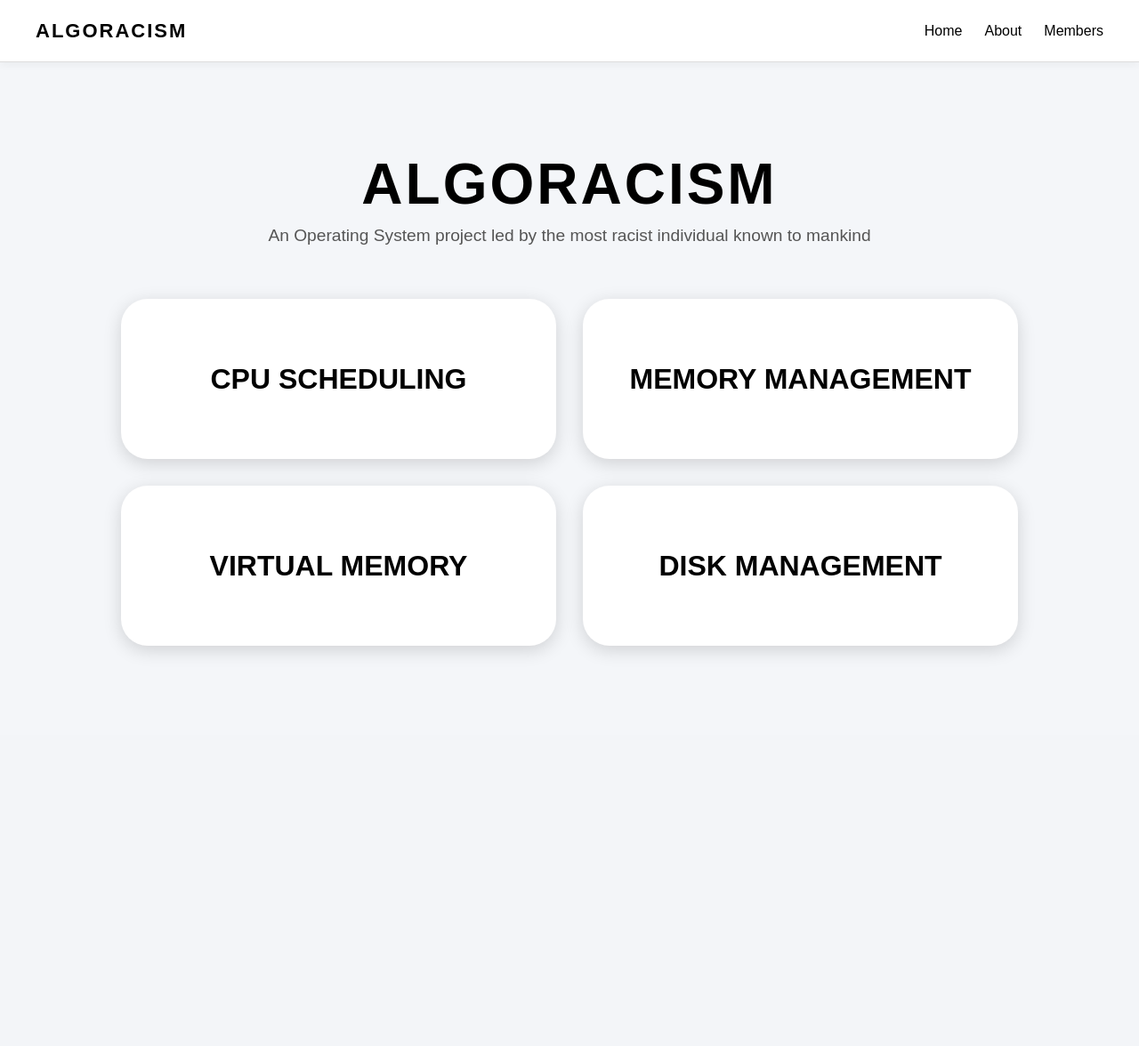
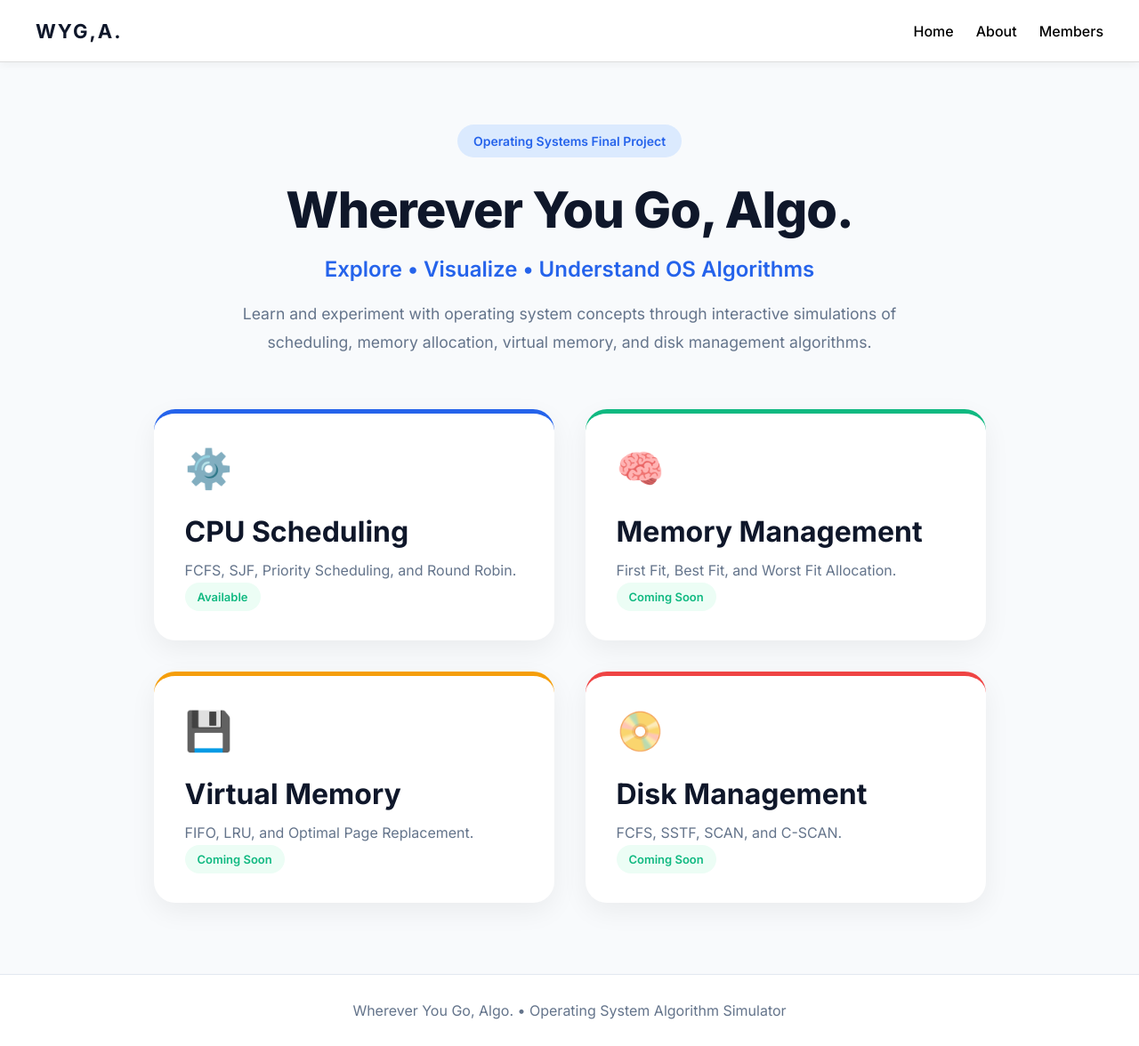
Before and after one commit to lindenn21/os_final_project, a Flask app: page / in a window 1280 px wide. Shown: the whole page at 89% size. Before the commit the page ends 734 px from the top, so only its background shows below. Run offline with Flask 3, Linux system fonts and the light colour scheme.

Commit message:
Main Menu Ui

```diff
--- a/static/css/style.css
+++ b/static/css/style.css
@@ -1,82 +1,267 @@
+/* =========================
+   RESET
+========================= */
+
 *{
-    margin: 0;
-    padding: 0;
-    box-sizing: border-box;
-    font-family: Arial, sans-serif;
+    margin:0;
+    padding:0;
+    box-sizing:border-box;
 }
 
+/* =========================
+   BODY
+========================= */
+
 body{
-    margin: 0;
-    background-color: #f4f6f9;
-    font-family: Arial, sans-serif;
-
-    min-height:100vh;
-    display:flex;
-    flex-direction:column;
+    font-family:'Inter',sans-serif;
+    background:#f8fafc;
+    color:#0f172a;
 }
 
+/* =========================
+   CONTAINER
+========================= */
+
 .container{
-    width:100%;
+    width:90%;
     max-width:1200px;
     margin:auto;
-    padding:40px;
+}
+
+/* =========================
+   HERO SECTION
+========================= */
+
+.hero{
+    text-align:center;
+    padding:70px 20px 60px;
+}
+
+.badge{
+    display:inline-block;
+
+    background:#dbeafe;
+    color:#2563eb;
+
+    padding:10px 18px;
+
+    border-radius:999px;
+
+    font-size:14px;
+    font-weight:600;
+
+    margin-bottom:25px;
 }
 
 .title{
-    margin-top:60px;
-    font-size:4rem;
-    font-weight:bold;
-    text-align:center;
-    letter-spacing:3px;
+    font-size:3.5rem;
+    font-weight:800;
+    letter-spacing:-1px;
+
+    margin-bottom:18px;
 }
 
 .subtitle{
-    margin-top: 10px;
-    color: #555;
-    font-size: 1.2rem;
+    font-size:1.5rem;
+    font-weight:600;
 
-    text-align: center;
-    max-width: 700px;
-    margin-left: auto;
-    margin-right: auto;
+    color:#2563eb;
+
+    margin-bottom:20px;
 }
 
-.button-container{
-    width:90%;
-    max-width:1200px;
+.description{
+    max-width:800px;
 
-    margin:60px auto;
+    margin:auto;
 
-    display:grid;
-    grid-template-columns:repeat(2, 1fr);
-    gap:30px;
+    color:#64748b;
+
+    font-size:1.1rem;
+    line-height:1.8;
 }
 
+/* =========================
+   MODULE GRID
+========================= */
+
+.modules{
+    display:grid;
+
+    grid-template-columns:
+        repeat(2, minmax(350px, 450px));
+
+    justify-content:center;
+
+    gap:35px;
+
+    margin-bottom:80px;
+}
+
+/* =========================
+   MODULE CARDS
+========================= */
+
 .module-btn{
-    height:180px;
+    text-decoration:none;
+    color:inherit;
 
     background:white;
 
-    border:none;
-    border-radius:30px;
+    border-radius:24px;
 
-    text-decoration:none;
+    padding:35px;
+
+    height:260px;
 
     display:flex;
-    justify-content:center;
-    align-items:center;
+    flex-direction:column;
 
-    font-size:2rem;
-    font-weight:bold;
+    box-shadow:
+        0 10px 30px rgba(0,0,0,.06);
 
-    color:black;
-
-    box-shadow:0 5px 20px rgba(0,0,0,0.15);
-
-    transition:0.3s;
+    transition:
+        transform .3s ease,
+        box-shadow .3s ease;
 }
 
 .module-btn:hover{
     transform:translateY(-8px);
-    box-shadow:0 10px 30px rgba(0,0,0,0.25);
+
+    box-shadow:
+        0 20px 40px rgba(0,0,0,.12);
 }
+
+/* =========================
+   ICONS
+========================= */
+
+.icon{
+    font-size:2.7rem;
+
+    margin-bottom:25px;
+}
+
+/* =========================
+   CARD TITLES
+========================= */
+
+.module-btn h2{
+    font-size:2rem;
+    font-weight:700;
+
+    margin-bottom:12px;
+}
+
+/* =========================
+   CARD DESCRIPTION
+========================= */
+
+.module-btn p{
+    color:#64748b;
+
+    font-size:1rem;
+
+    line-height:1.6;
+
+    flex-grow:1;
+}
+
+/* =========================
+   STATUS BADGE
+========================= */
+
+.status{
+    display:inline-block;
+
+    width:fit-content;
+
+    padding:8px 14px;
+
+    border-radius:999px;
+
+    font-size:13px;
+    font-weight:600;
+
+    background:#ecfdf5;
+    color:#10b981;
+}
+
+/* =========================
+   TOP BORDER COLORS
+========================= */
+
+.cpu{
+    border-top:5px solid #2563eb;
+}
+
+.memory{
+    border-top:5px solid #10b981;
+}
+
+.virtual{
+    border-top:5px solid #f59e0b;
+}
+
+.disk{
+    border-top:5px solid #ef4444;
+}
+
+/* =========================
+   FOOTER
+========================= */
+
+footer{
+    background:white;
+
+    border-top:1px solid #e2e8f0;
+
+    text-align:center;
+
+    padding:30px;
+
+    color:#64748b;
+}
+
+/* =========================
+   RESPONSIVE TABLET
+========================= */
+
+@media(max-width:900px){
+
+    .modules{
+        grid-template-columns:1fr;
+    }
+
+    .module-btn{
+        height:auto;
+        min-height:240px;
+    }
+}
+
+/* =========================
+   RESPONSIVE MOBILE
+========================= */
+
+@media(max-width:768px){
+
+    .hero{
+        padding:50px 15px;
+    }
+
+    .title{
+        font-size:2.5rem;
+    }
+
+    .subtitle{
+        font-size:1.15rem;
+    }
+
+    .description{
+        font-size:1rem;
+    }
+
+    .module-btn h2{
+        font-size:1.5rem;
+    }
+}
--- a/templates/header.html
+++ b/templates/header.html
@@ -1,7 +1,7 @@
 <header class="navbar">
 
     <div class="logo">
-        ALGORACISM
+        WYG,A.
     </div>
 
     <nav>
--- a/templates/index.html
+++ b/templates/index.html
@@ -1,8 +1,15 @@
 <!DOCTYPE html>
-<html>
+<html lang="en">
 <head>
-    <title>OS Finals</title>
+    <meta charset="UTF-8">
+    <meta name="viewport" content="width=device-width, initial-scale=1.0">
+    <title>Wherever You Go, Algo.</title>
 
+    <!-- Google Font -->
+    <link rel="preconnect" href="https://fonts.googleapis.com">
+    <link href="https://fonts.googleapis.com/css2?family=Inter:wght@300;400;500;600;700;800&display=swap" rel="stylesheet">
+
+    <!-- CSS Files -->
     <link rel="stylesheet"
           href="{{ url_for('static', filename='css/header.css') }}">
 
@@ -16,34 +23,114 @@
 
     <div class="container">
 
-    <h1 class="title">ALGORACISM</h1>
+        <!-- HERO SECTION -->
+        <section class="hero">
+
+            <span class="badge">
+                Operating Systems Final Project
+            </span>
+
+            <h1 class="title">
+                Wherever You Go, Algo.
+            </h1>
 
             <p class="subtitle">
-        An Operating System project led by the most racist individual known to mankind
+                Explore • Visualize • Understand OS Algorithms
             </p>
 
-    <div class="button-container">
+            <p class="description">
+                Learn and experiment with operating system concepts through
+                interactive simulations of scheduling, memory allocation,
+                virtual memory, and disk management algorithms.
+            </p>
 
-        <a href="/cpu-scheduling" class="module-btn">
-            CPU SCHEDULING
+        </section>
+
+        <!-- MODULES -->
+        <section class="modules">
+
+            <!-- CPU Scheduling -->
+            <a href="/cpu-scheduling" class="module-btn cpu">
+
+                <div class="icon">⚙️</div>
+
+                <h2>CPU Scheduling</h2>
+
+                <p>
+                    FCFS, SJF, Priority Scheduling,
+                    and Round Robin.
+                </p>
+
+                <span class="status">
+                    Available
+                </span>
+
             </a>
 
-        <!-- Future Button -->
-        <a href="#" class="module-btn">
-            MEMORY MANAGEMENT
+            <!-- Memory Management -->
+            <a href="#" class="module-btn memory">
+
+                <div class="icon">🧠</div>
+
+                <h2>Memory Management</h2>
+
+                <p>
+                    First Fit, Best Fit,
+                    and Worst Fit Allocation.
+                </p>
+
+                <span class="status">
+                    Coming Soon
+                </span>
+
             </a>
 
-        <!-- Future Button -->
-        <a href="#" class="module-btn">
-            VIRTUAL MEMORY
+            <!-- Virtual Memory -->
+            <a href="#" class="module-btn virtual">
+
+                <div class="icon">💾</div>
+
+                <h2>Virtual Memory</h2>
+
+                <p>
+                    FIFO, LRU,
+                    and Optimal Page Replacement.
+                </p>
+
+                <span class="status">
+                    Coming Soon
+                </span>
+
             </a>
 
-        <!-- Future Button -->
-        <a href="#" class="module-btn">
-            DISK MANAGEMENT
+            <!-- Disk Management -->
+            <a href="#" class="module-btn disk">
+
+                <div class="icon">📀</div>
+
+                <h2>Disk Management</h2>
+
+                <p>
+                    FCFS, SSTF,
+                    SCAN, and C-SCAN.
+                </p>
+
+                <span class="status">
+                    Coming Soon
+                </span>
+
             </a>
+
+        </section>
 
     </div>
 
+    <!-- FOOTER -->
+    <footer>
+        <p>
+            Wherever You Go, Algo. • Operating System Algorithm Simulator
+        </p>
+    </footer>
+
 </body>
 </html>
```
Lines whose indentation alone changed are shown as unchanged.
